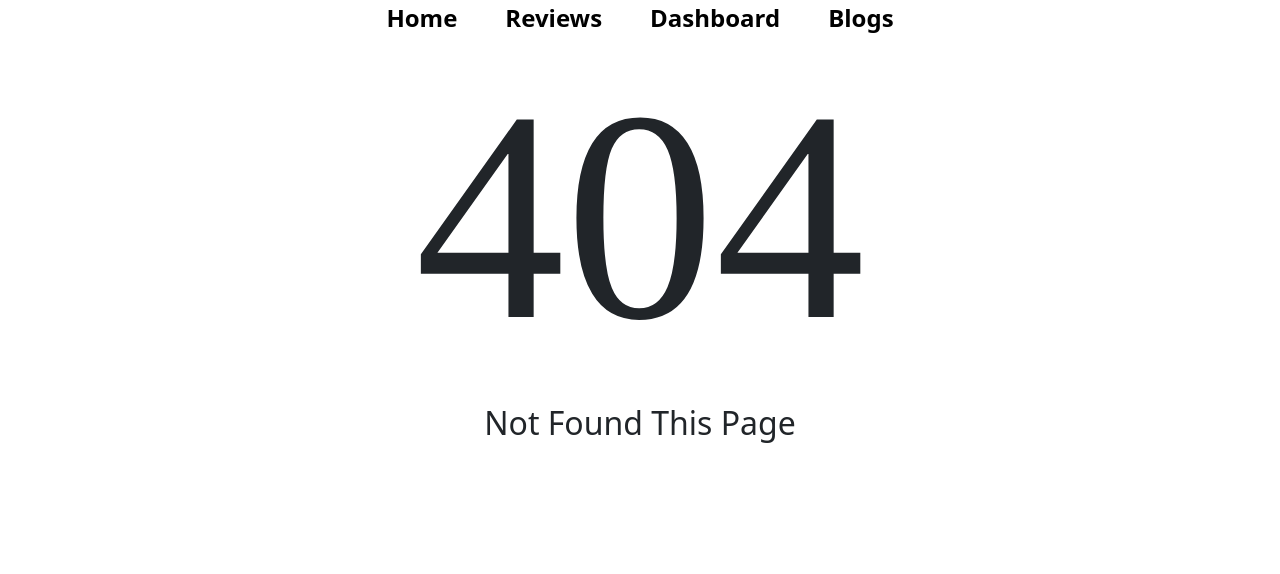
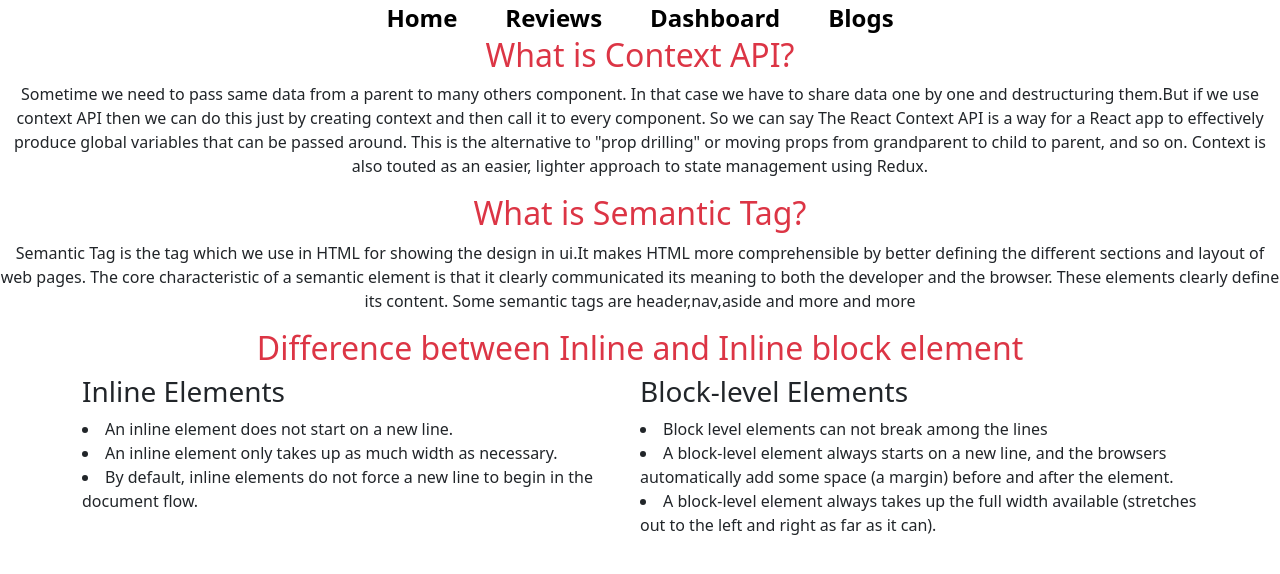
Before and after one commit to RinkuNahar/music-life, a React (Create React App) app: page /blogs in a window 1280 px wide. Before the commit this address had no page. Shown: the top 574 px of the page. Built offline with nearby package versions, Linux system fonts and the light colour scheme; a web font is replaced by a local one.

Commit message:
blog added

```diff
--- a/src/App.js
+++ b/src/App.js
@@ -1,6 +1,7 @@
 import 'bootstrap/dist/css/bootstrap.min.css';
 import { Route, Routes } from 'react-router-dom';
 import './App.css';
+import Blog from './components/Blog/Blog';
 import Dashboard from './components/Dashboard/Dashboard';
 import Heading from './components/Heading/Heading';
 import HomePage from './components/HomePage/HomePage';
@@ -15,6 +16,7 @@ function App() {
           <Route path='/' element={<HomePage></HomePage>}></Route>
           <Route path='/reviews' element={<Review></Review>}></Route>
           <Route path='/dashboard' element={<Dashboard></Dashboard>}></Route>
+          <Route path='/blogs' element={<Blog></Blog>}></Route>
           <Route path='*' element={<NotFound></NotFound>}></Route>
         </Routes>
     </div>
--- /dev/null
+++ b/src/components/Blog/Blog.js
@@ -0,0 +1,37 @@
+import React from 'react';
+
+const Blog = () => {
+    return (
+        <div>
+          <div>
+                <h2 className='text-danger'>What is Context API?</h2>
+                <p>Sometime we need to pass same data from a parent to many others component. In that case we have to share data one by one and destructuring them.But if we use context API then we can do this just by creating context and then call it to every component. So we can say The React Context API is a way for a React app to effectively produce global variables that can be passed around. This is the alternative to "prop drilling" or moving props from grandparent to child to parent, and so on. Context is also touted as an easier, lighter approach to state management using Redux.</p>
+          </div>
+
+          <div>
+                <h2 className='text-danger'>What is Semantic Tag?</h2>
+                <p>Semantic Tag is the tag which we use in HTML for showing the design in ui.It makes HTML more comprehensible by better defining the different sections and layout of web pages. The core characteristic of a semantic element is that it clearly communicated its meaning to both the developer and the browser. These elements clearly define its content. Some semantic tags are header,nav,aside and more and more</p>
+          </div>
+
+          <div>
+                <h2 className='text-danger '>Difference between Inline and Inline block element</h2>
+                <div className='d-flex justify-content-between container'>
+                <div className='w-50 text-start'>
+                    <h3>Inline Elements</h3>
+                    <li>An inline element does not start on a new line.</li>
+                    <li>An inline element only takes up as much width as necessary.</li>
+                    <li>By default, inline elements do not force a new line to begin in the document flow.</li>
+                </div>
+                <div className='w-50 text-start'>
+                    <h3>Block-level Elements</h3>
+                    <li>Block level elements can not break among the lines</li>
+                    <li>A block-level element always starts on a new line, and the browsers automatically add some space (a margin) before and after the element.</li>
+                    <li>A block-level element always takes up the full width available (stretches out to the left and right as far as it can).</li>
+                </div>
+                </div>
+          </div>
+        </div>
+    );
+};
+
+export default Blog;
```
Also changed, not shown: src/components/Blog/Blog.css (added).
